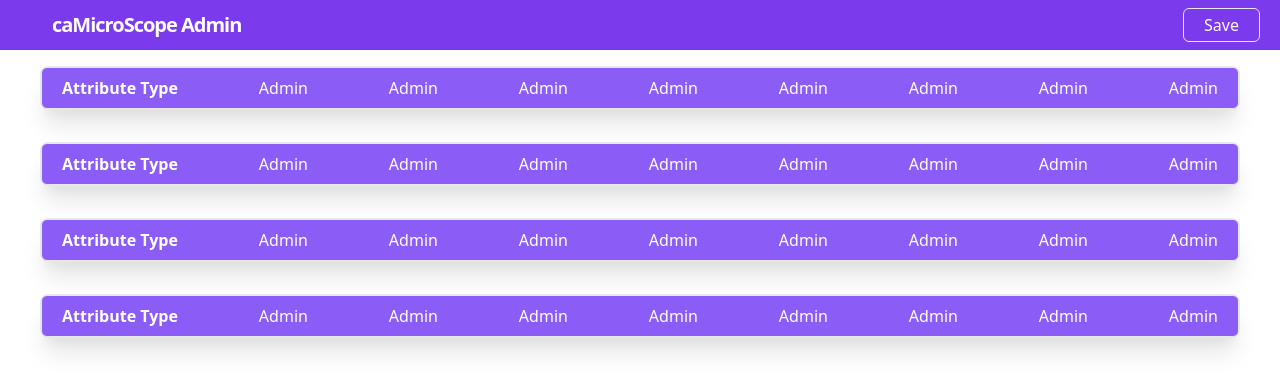
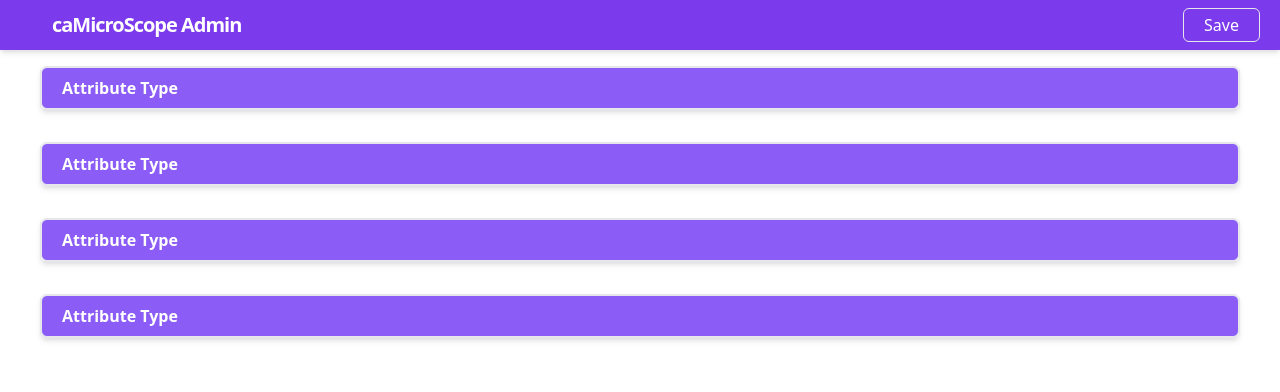
Before and after one commit to camicroscope/rbac-admin, a React (Create React App) app: page /dashboard in a window 1280 px wide. Shown: the top 392 px of the page. Built offline with nearby package versions, Linux system fonts and the light colour scheme.

Commit message:
feat(card): add card expansion

```diff
--- a/src/components/card/checkbox.jsx
+++ b/src/components/card/checkbox.jsx
@@ -2,8 +2,13 @@ import React from "react";
 
 export const CheckBox = ({ active }) => {
   return (
-    <div className="ml-auto">
-      <input type="checkbox" checked={active} onChange={() => {}} />
+    <div className="ml-auto  ">
+      <input
+        type="checkbox"
+        className="cursor-pointer"
+        checked={active}
+        onChange={() => {}}
+      />
     </div>
   );
 };
--- a/src/components/card/header.jsx
+++ b/src/components/card/header.jsx
@@ -3,20 +3,26 @@ import React from "react";
 /**
  * This is the hedder component to serve as the top of the card.
  */
-export const Header = () => {
+export const Header = ({ expanded }) => {
+  console.log(expanded);
+
   return (
-    <div className="w-full mx-auto bg-purple-500 border rounded-md px-5 py-2 text-white ">
+    <div className="w-full cursor-pointer mx-auto bg-purple-500 border rounded-md px-5 py-2 text-white ">
       <div>
         <div className="flex flex-row flex-wrap">
           <div className="font-bold">Attribute Type</div>
-          <div className="ml-auto">Admin</div>
-          <div className="ml-auto">Admin</div>
-          <div className="ml-auto">Admin</div>
-          <div className="ml-auto">Admin</div>
-          <div className="ml-auto">Admin</div>
-          <div className="ml-auto">Admin</div>
-          <div className="ml-auto">Admin</div>
-          <div className="ml-auto">Admin</div>
+
+          {/* display the roles only when the card is expanded, i.e. expanded = true */}
+          {expanded && (
+            <>
+              <div className="ml-auto">Admin</div>
+              <div className="ml-auto">Moderator</div>
+              <div className="ml-auto">Editor</div>
+              <div className="ml-auto">Teacher</div>
+              <div className="ml-auto">Student</div>
+              <div className="ml-auto">Visitor</div>
+            </>
+          )}
         </div>
       </div>
     </div>
--- a/src/components/card/index.jsx
+++ b/src/components/card/index.jsx
@@ -11,14 +11,21 @@ export const Card = ({ title, children }) => {
 
   return (
     <div className="mx-10 ">
-      <div className="flex flex-wrap duration-500">
-        <div className="w-full mx-auto my-4 bg-white border rounded-lg shadow-xl ">
+      <div className="flex flex-wrap">
+        <div className="w-full mx-auto my-4 bg-white border rounded-md shadow-md ">
           {/*
            * card header
            * shows only the tilte of the card when not expanded
            * shows the title and the rows when expanded
            */}
-          <Header expanded={expanded} onClick={() => setExpanded(!expanded)} />
+          <div
+            onClick={() => {
+              setExpanded(!expanded);
+            }}
+            className="duration-500 "
+          >
+            <Header expanded={expanded} />
+          </div>
 
           {/* displat the card contents only when expanded is true */}
           {expanded && (
--- a/src/components/card/row.jsx
+++ b/src/components/card/row.jsx
@@ -8,9 +8,7 @@ export const Row = ({ title }) => {
     <section>
       {/** add 3 evenly spaced CheckBox components using flex **/}
       <div className="flex flex-row flex-wrap">
-        <div className="font-normal">Attribute Type</div>
-        <CheckBox />
-        <CheckBox />
+        <div className="font-normal cursor-default">Attribute Type</div>
         <CheckBox />
         <CheckBox />
         <CheckBox />
--- a/src/components/navbar/index.jsx
+++ b/src/components/navbar/index.jsx
@@ -8,7 +8,7 @@ export const Navbar = () => {
   const { pathname } = useLocation();
 
   return (
-    <div className="items-center w-auto bg-purple-600">
+    <div className="items-center w-auto bg-purple-600 shadow-md">
       <div className="items-center justify-between w-full px-5 overflow-y-auto tflex whitespace-nowrap scroll-hidden ">
         <div className="flex flex-row flex-wrap mx-auto md:items-center md:flex-row">
           <Link to="/">
```
